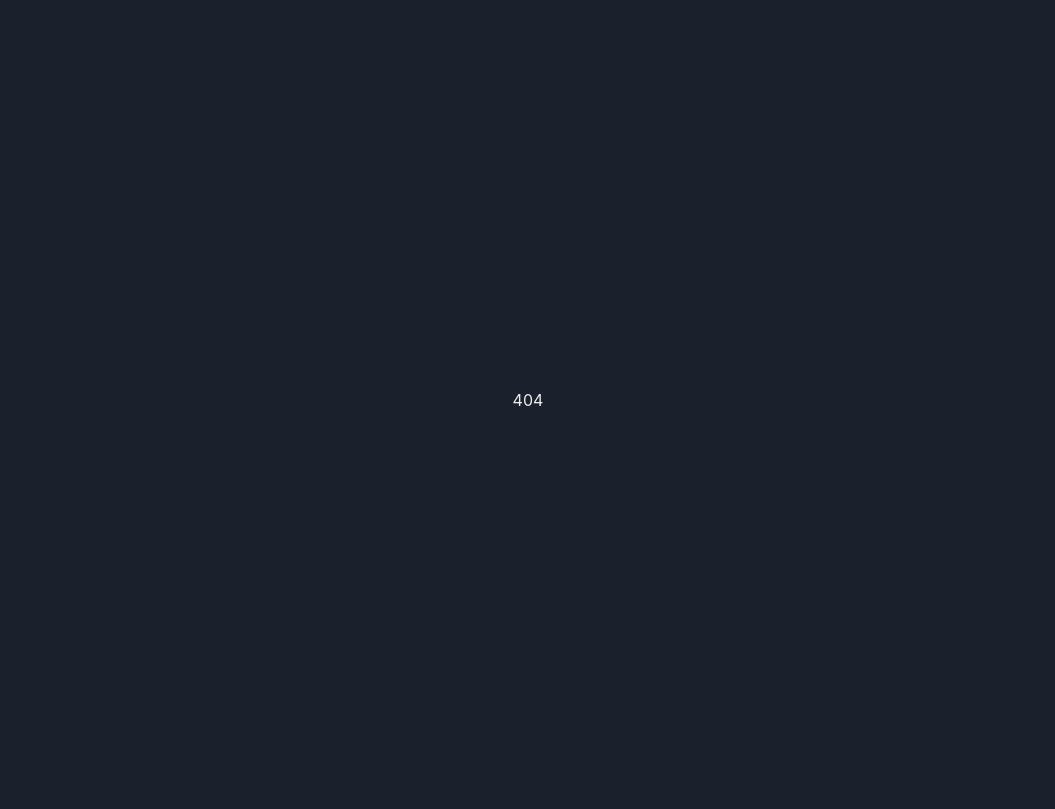
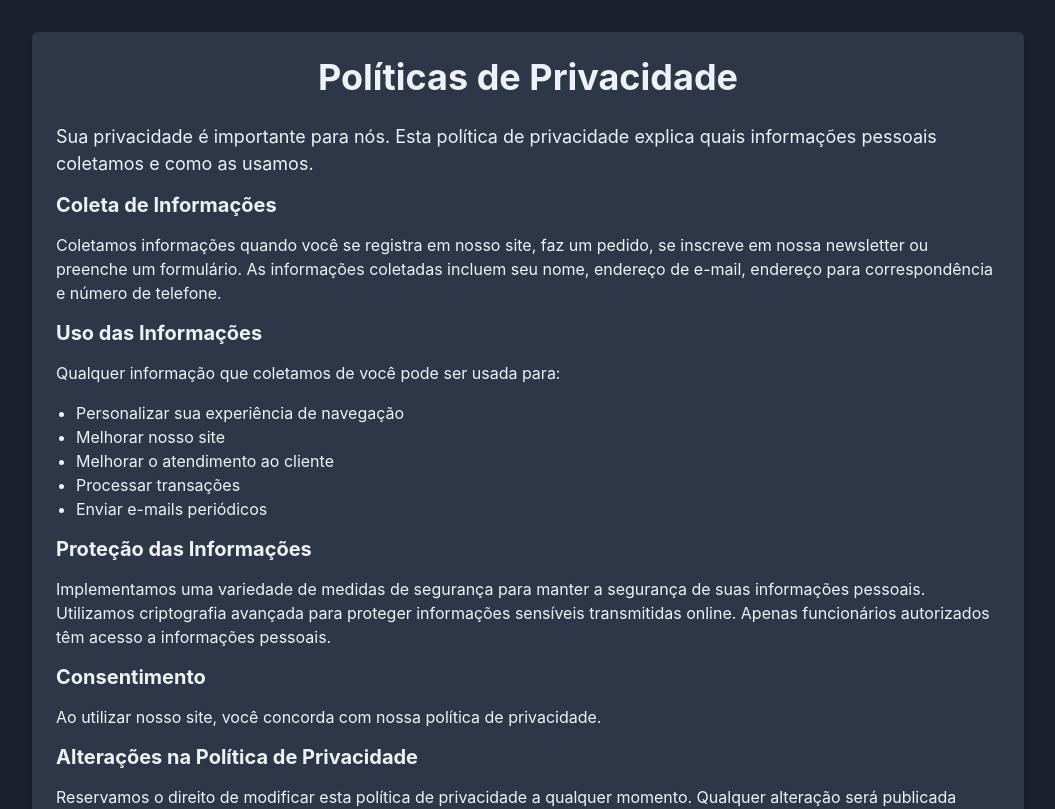
Before and after one commit to wierdest/ecommerce-react, a React (Vite) app: page /politicas-de-privacidade in a window 1280 px wide. Before the commit this address had no page. Shown: the top 809 px of the page, without its empty margins (112-1167 px from the left). Built offline with nearby package versions, Linux system fonts and the light colour scheme.

Commit message:
politicas de privacidade

```diff
--- a/src/App.jsx
+++ b/src/App.jsx
@@ -1,22 +1,22 @@
-import { useState } from 'react'
-import './App.css'
-import Login from './pages/Login'
-import { Switch, Route } from 'react-router-dom'
-import Erro404 from './pages/Erro404'
-import Home from './pages/Home'
-import { LogadoProvider, LogadoContext } from './context/LogadoContext'
-import Cadastro from './pages/Cadastro'
-import Produtos from './pages/Produtos'
-import Pedido from './pages/Pedido'
-import ProdutoEspecifico from './pages/ProdutoEspecifico'
-import { CarrinhoProvider } from './context/CarrinhoContext'
-import FinalizarCompra from './pages/FinalizarCompra'
-import ProdutosCategoria from './pages/ProdutosCategoria'
-import HistoricoPedidos from './pages/HistoricoPedidos'
-import ProdutosPedido from './pages/ProdutosPedido'
-import SobreNos from './pages/SobreNos'
-import Footer from './components/Footer/Footer'
-
+import { useState } from 'react';
+import './App.css';
+import Login from './pages/Login';
+import { Switch, Route } from 'react-router-dom';
+import Erro404 from './pages/Erro404';
+import Home from './pages/Home';
+import { LogadoProvider, LogadoContext } from './context/LogadoContext';
+import Cadastro from './pages/Cadastro';
+import Produtos from './pages/Produtos';
+import Pedido from './pages/Pedido';
+import ProdutoEspecifico from './pages/ProdutoEspecifico';
+import { CarrinhoProvider } from './context/CarrinhoContext';
+import FinalizarCompra from './pages/FinalizarCompra';
+import ProdutosCategoria from './pages/ProdutosCategoria';
+import HistoricoPedidos from './pages/HistoricoPedidos';
+import ProdutosPedido from './pages/ProdutosPedido';
+import SobreNos from './pages/SobreNos';
+import Footer from './components/Footer/Footer';
+import PoliticasDePrivacidade from './pages/PoliticasDePrivacidade';
 
 function App() {
   return (
@@ -28,13 +28,21 @@ function App() {
             <Route exact path="/cadastro" component={Cadastro} />
             <Route exact path="/produtos" component={Produtos} />
             <Route path="/produtos/:id" component={ProdutoEspecifico} />
-            <Route path="/produtos-por-categoria/:categoria" component={ProdutosCategoria} />
+            <Route
+              path="/produtos-por-categoria/:categoria"
+              component={ProdutosCategoria}
+            />
             <Route exact path="/pedido" component={Pedido} />
-            <Route exact path="/finalizar-compra" component={FinalizarCompra}/>
+            <Route exact path="/finalizar-compra" component={FinalizarCompra} />
             <Route exact path="/pedidos" component={HistoricoPedidos} />
             <Route exact path="/pedidos/:id" component={ProdutosPedido} />
+            <Route
+              exact
+              path="/politicas-de-privacidade"
+              component={PoliticasDePrivacidade}
+            />
             <Route exact path="/sobre" component={SobreNos} />
-            <Route exact path="/" component={Home}/>
+            <Route exact path="/" component={Home} />
             <Route path="*" component={Erro404} />
           </Switch>
         </CarrinhoProvider>
--- /dev/null
+++ b/src/pages/PoliticasDePrivacidade.jsx
@@ -0,0 +1,83 @@
+import React from 'react';
+import {
+  Box,
+  Container,
+  Heading,
+  Text,
+  VStack,
+  useColorModeValue,
+} from '@chakra-ui/react';
+
+const PoliticasDePrivacidade = () => {
+  // Utilizando o hook useColorModeValue para ajustar as cores de fundo e texto
+  const bg = useColorModeValue('gray.800', 'gray.700'); // fundo escuro
+  const color = useColorModeValue('white', 'gray.100'); // texto claro
+
+  return (
+    <Container maxW="container.lg" py="8">
+      <Box bg={bg} color={color} p="6" borderRadius="md" boxShadow="md">
+        <Heading as="h1" size="xl" mb="6" textAlign="center">
+          Políticas de Privacidade
+        </Heading>
+        <VStack spacing="4" align="start">
+          <Text fontSize="lg">
+            Sua privacidade é importante para nós. Esta política de privacidade
+            explica quais informações pessoais coletamos e como as usamos.
+          </Text>
+
+          <Heading as="h2" size="md">
+            Coleta de Informações
+          </Heading>
+          <Text>
+            Coletamos informações quando você se registra em nosso site, faz um
+            pedido, se inscreve em nossa newsletter ou preenche um formulário.
+            As informações coletadas incluem seu nome, endereço de e-mail,
+            endereço para correspondência e número de telefone.
+          </Text>
+
+          <Heading as="h2" size="md">
+            Uso das Informações
+          </Heading>
+          <Text>
+            Qualquer informação que coletamos de você pode ser usada para:
+          </Text>
+          <Box as="ul" pl="5" styleType="disc">
+            <Box as="li">Personalizar sua experiência de navegação</Box>
+            <Box as="li">Melhorar nosso site</Box>
+            <Box as="li">Melhorar o atendimento ao cliente</Box>
+            <Box as="li">Processar transações</Box>
+            <Box as="li">Enviar e-mails periódicos</Box>
+          </Box>
+
+          <Heading as="h2" size="md">
+            Proteção das Informações
+          </Heading>
+          <Text>
+            Implementamos uma variedade de medidas de segurança para manter a
+            segurança de suas informações pessoais. Utilizamos criptografia
+            avançada para proteger informações sensíveis transmitidas online.
+            Apenas funcionários autorizados têm acesso a informações pessoais.
+          </Text>
+
+          <Heading as="h2" size="md">
+            Consentimento
+          </Heading>
+          <Text>
+            Ao utilizar nosso site, você concorda com nossa política de
+            privacidade.
+          </Text>
+
+          <Heading as="h2" size="md">
+            Alterações na Política de Privacidade
+          </Heading>
+          <Text>
+            Reservamos o direito de modificar esta política de privacidade a
+            qualquer momento. Qualquer alteração será publicada nesta página.
+          </Text>
+        </VStack>
+      </Box>
+    </Container>
+  );
+};
+
+export default PoliticasDePrivacidade;
```
